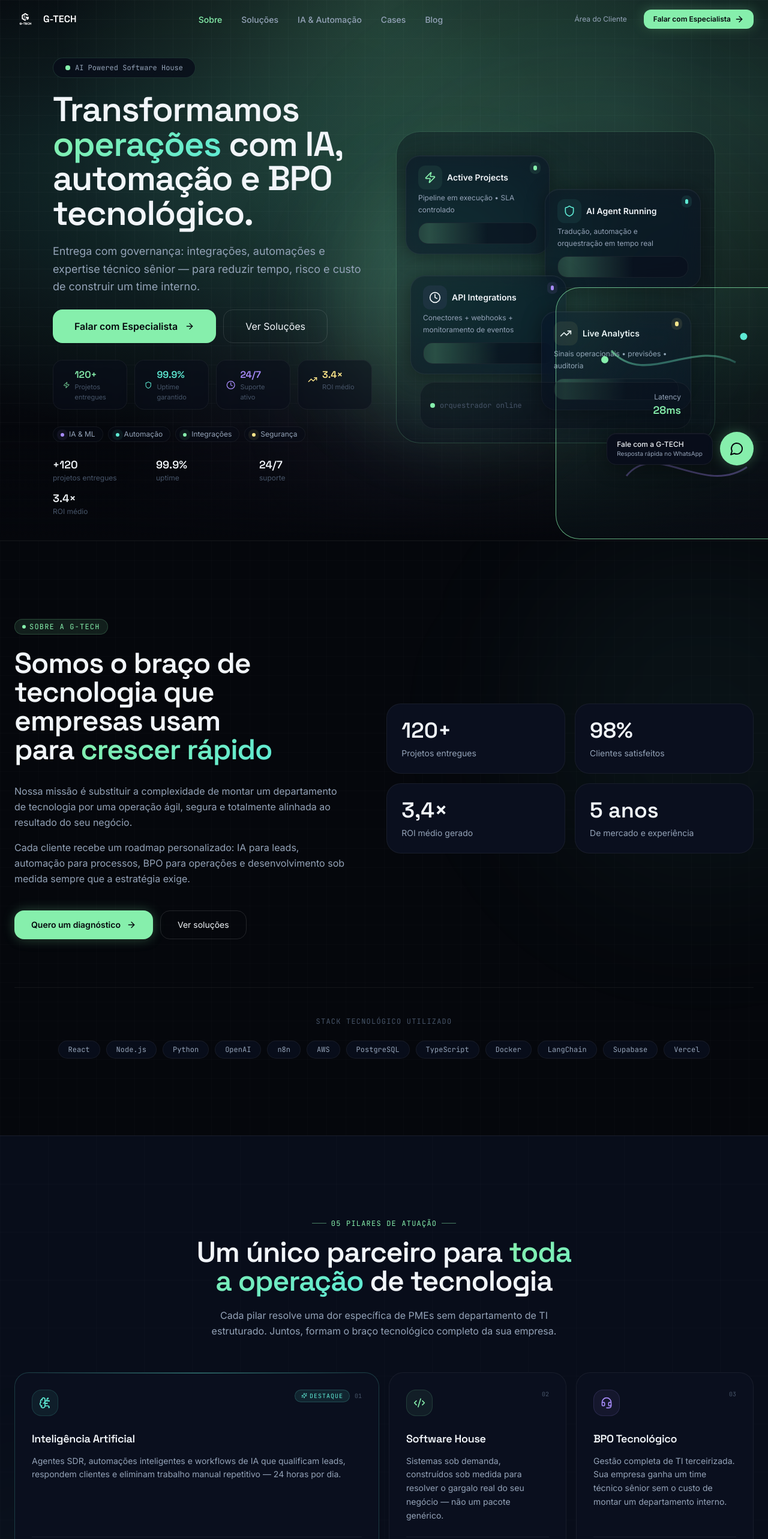
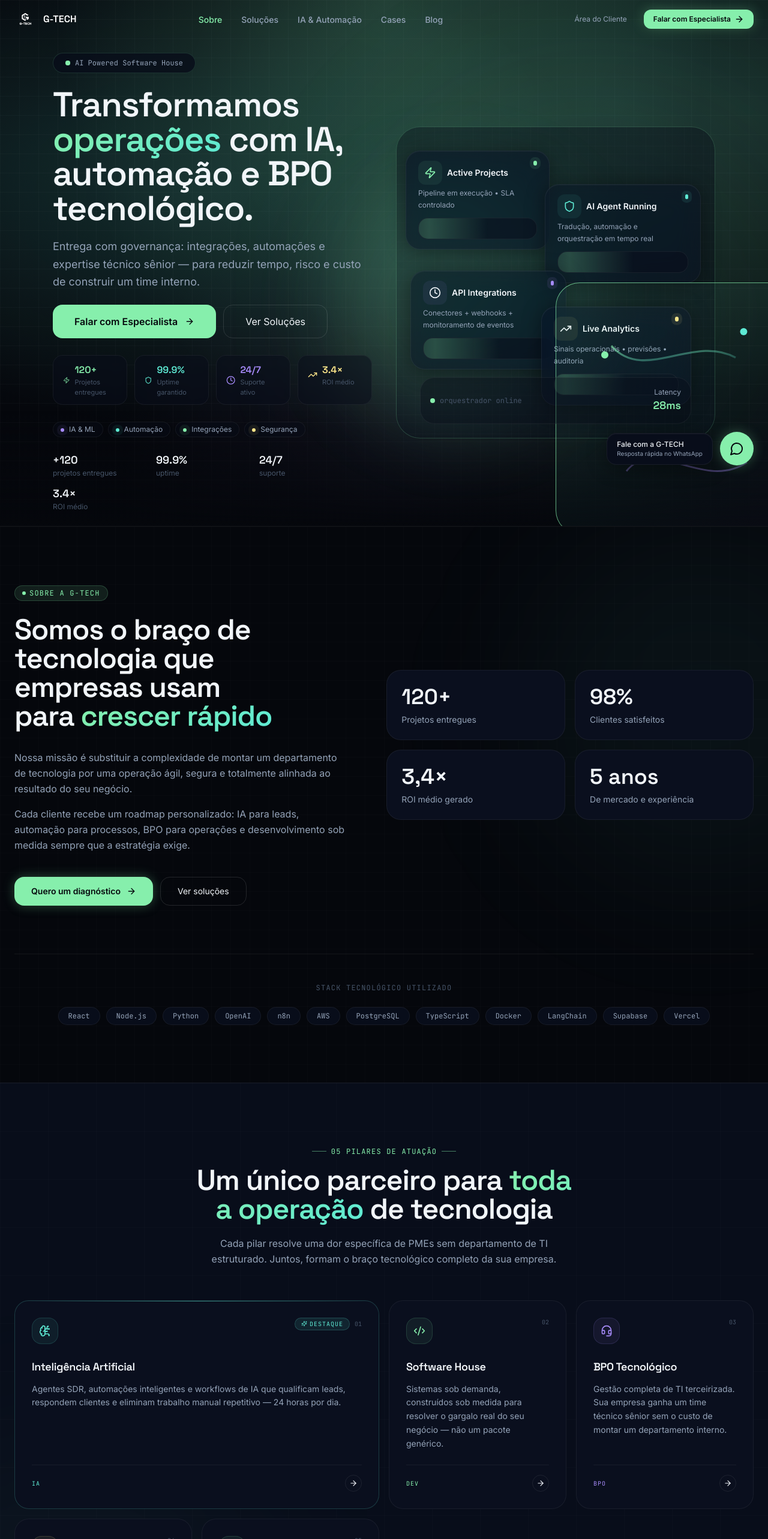
Before and after one commit to gustavohenrique0827/G-TECH, a React (Vite) app in the folder gtech-site/: page / in a window 1280 px wide. Shown: the top 2566 px of the page at 60% size. Built offline with nearby package versions, Linux system fonts and the light colour scheme.

Commit message:
refactor: update content and layout in About, AI, Services, and Hero components

```diff
--- a/gtech-site/components/AISection.tsx
+++ b/gtech-site/components/AISection.tsx
@@ -161,7 +161,7 @@ export default function AISection() {
     <section
       id="ia"
       aria-labelledby="ai-heading"
-      className="relative overflow-hidden border-t border-line bg-bg py-24 lg:py-32"
+className="relative overflow-hidden border-t border-line bg-bg py-20 lg:py-24"
     >
       <div className="absolute inset-0 bg-circuit opacity-40" />
       <GlowOrb color="accent" size={600} opacity={0.09} blur={130} className="top-[30%] left-[70%]" />
--- a/gtech-site/components/AboutSection.tsx
+++ b/gtech-site/components/AboutSection.tsx
@@ -32,7 +32,7 @@ export default function AboutSection() {
     <section
       id="sobre"
       aria-labelledby="about-heading"
-      className="relative overflow-hidden border-t border-line bg-bg py-24 lg:py-32"
+className="relative overflow-hidden border-t border-line bg-bg py-20 lg:py-24"
     >
       {/* Background */}
       <div className="absolute inset-0 bg-circuit opacity-50" />
--- a/gtech-site/components/Hero.tsx
+++ b/gtech-site/components/Hero.tsx
@@ -324,7 +324,7 @@ export default function Hero() {
 
       <motion.div
         style={{ y: contentY }}
-        className="relative z-10 mx-auto w-full max-w-6xl px-6 pb-10 pt-8"
+className="relative z-10 mx-auto w-full max-w-6xl px-6 pb-6 pt-6"
       >
 <div className="grid items-center gap-10 lg:grid-cols-2">
           <div className="relative z-20">
--- a/gtech-site/components/ServicesGrid.tsx
+++ b/gtech-site/components/ServicesGrid.tsx
@@ -177,7 +177,7 @@ export default function ServicesGrid() {
     <section
       id="solucoes"
       aria-labelledby="services-heading"
-      className="relative overflow-hidden border-t border-line bg-bg-elevated py-24 lg:py-32"
+className="relative overflow-hidden border-t border-line bg-bg-elevated py-20 lg:py-24"
     >
       {/* Background details */}
       <div className="absolute inset-0 bg-circuit-lg opacity-30" />
```
Also changed, not shown: 5 other files (tests, documents, lock files or other folders).
